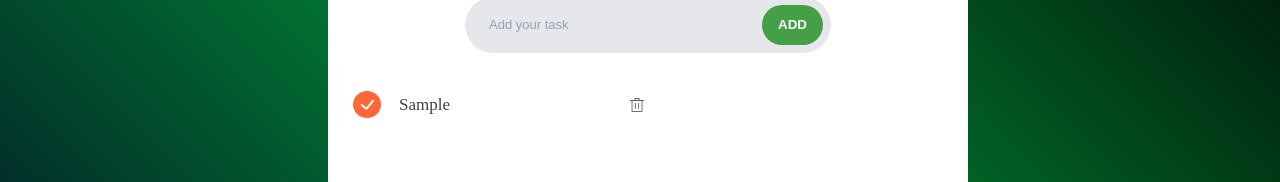
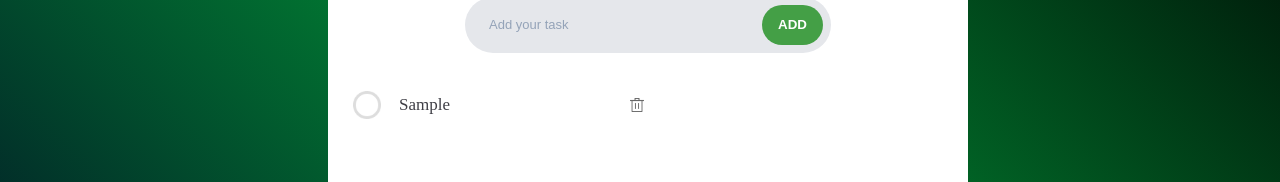
Before and after one commit to WilkinsGBE/ProductivityWebApp, a React (Vite) app: page / in a window 1280 px wide. Both pictures are taken after typing "Sample" into the empty fields and a click on the button "ADD". Shown: the part 264-446 px from the top of the page. Built offline with nearby package versions, Linux system fonts and the light colour scheme.

Commit message:
Added the complete and incomplete functionality to the backend and also some css touch for the thinkness of the text-decoration when the task is complete

```diff
--- a/src/components/Todo.jsx
+++ b/src/components/Todo.jsx
@@ -1,4 +1,4 @@
-import React, { useRef, useState } from "react";
+import React, { useEffect, useRef, useState } from "react";
 import "../style/TodoApp.css";
 import todo_icon from "../assets/todo_icon.png";
 import TodoItems from "./TodoItems";
@@ -31,16 +31,36 @@ export const Todo = () => {
     // Use of the spread operator to update the list
     setTodoList((prev) => [...prev, newTodo]);
     inputRef.current.value = "";
-  }
+  };
 
   // function to handle the task when it is done
   const deleteTodo = (id) => {
     // looks if all todos items have the same id
     // as the one which is the paramenter
     setTodoList((previousTodos) => {
-      return previousTodos.filter((todo) => todo.id !== id)
-    })
+      return previousTodos.filter((todo) => todo.id !== id);
+    });
+  };
+
+  //similar to the deleteTodo function
+  //map the list of prevtodos and and return true or false
+  const toggle = (id) => {
+    setTodoList((previousTodos) => {
+      return previousTodos.map((todo) => {
+        if (todo.id === id) {
+          // if it is true it returns false
+          // or if it is false it returns true
+          return { ...todo, isComplete: !todo.isComplete };
+        }
+        return todo;
+      });
+    });
   }
+
+  // dependancy array
+  useEffect(() => {
+    console.log(todoList)
+  },[todoList])
 
   return (
     <>
@@ -69,6 +89,7 @@ export const Todo = () => {
                   id={item.id}
                   isComplete={item.isComplete}
                   deleteTodo={deleteTodo}
+                  toggle={toggle}
                 />
               );
             })}
--- a/src/components/TodoItems.jsx
+++ b/src/components/TodoItems.jsx
@@ -4,15 +4,36 @@ import tick from "../assets/tick.png";
 import not_tick from "../assets/not_tick.png";
 import delete_icon from "../assets/delete.png";
 
-const TodoItems = ({text, id, isComplete, deleteTodo}) => {
+const TodoItems = ({ text, id, isComplete, deleteTodo, toggle }) => {
   return (
     <>
       <div className="todolist">
-        <div className="list">
-          <img src={tick} alt="" />
-          <p>{text}</p>
+        <div
+          onClick={() => {
+            toggle(id);
+          }}
+          className="list"
+        >
+          {/* if true, show the tick icon, otherwise shows the nottick icon */}
+          <img src={isComplete ? tick : not_tick} alt="" />
+          {/* text-decoration that depends if the task is done or no */}
+          <p
+            style={{
+              textDecoration: isComplete ? "line-through" : "none",
+              textDecorationThickness: isComplete ? "3px" : "initial",
+            }}
+          >
+            {text}
+          </p>
         </div>
-        <img onClick={() => {deleteTodo(id)}} className="delete-icon " src={delete_icon} alt="" />
+        <img
+          onClick={() => {
+            deleteTodo(id);
+          }}
+          className="delete-icon "
+          src={delete_icon}
+          alt=""
+        />
       </div>
     </>
   );
--- a/src/style/TodoApp.css
+++ b/src/style/TodoApp.css
@@ -126,6 +126,11 @@ input::placeholder {
   color: #3F3F46;
 }
 
+.list p.line-through {
+  text-decoration: line-through;
+  text-decoration-thickness: 30px;
+}
+
 .delete-icon {
   cursor: pointer;
   width: 14px;
```
